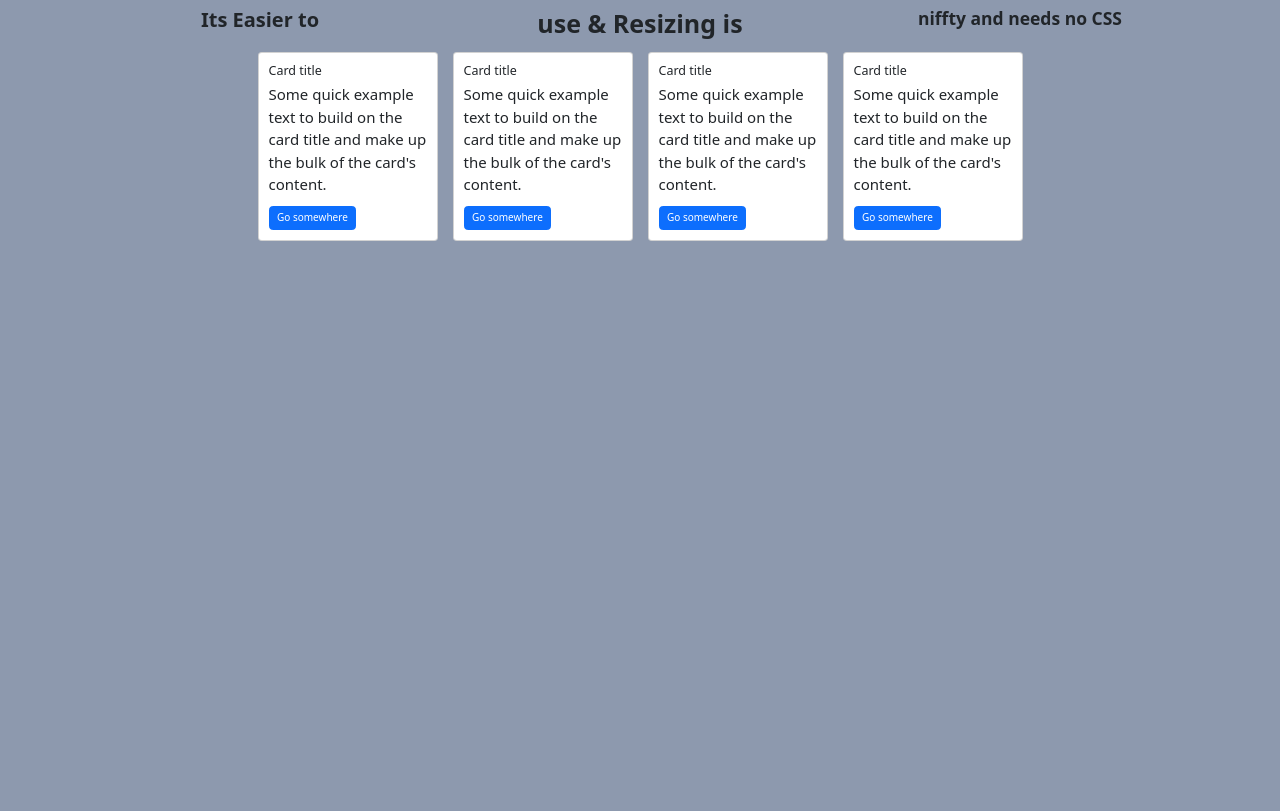
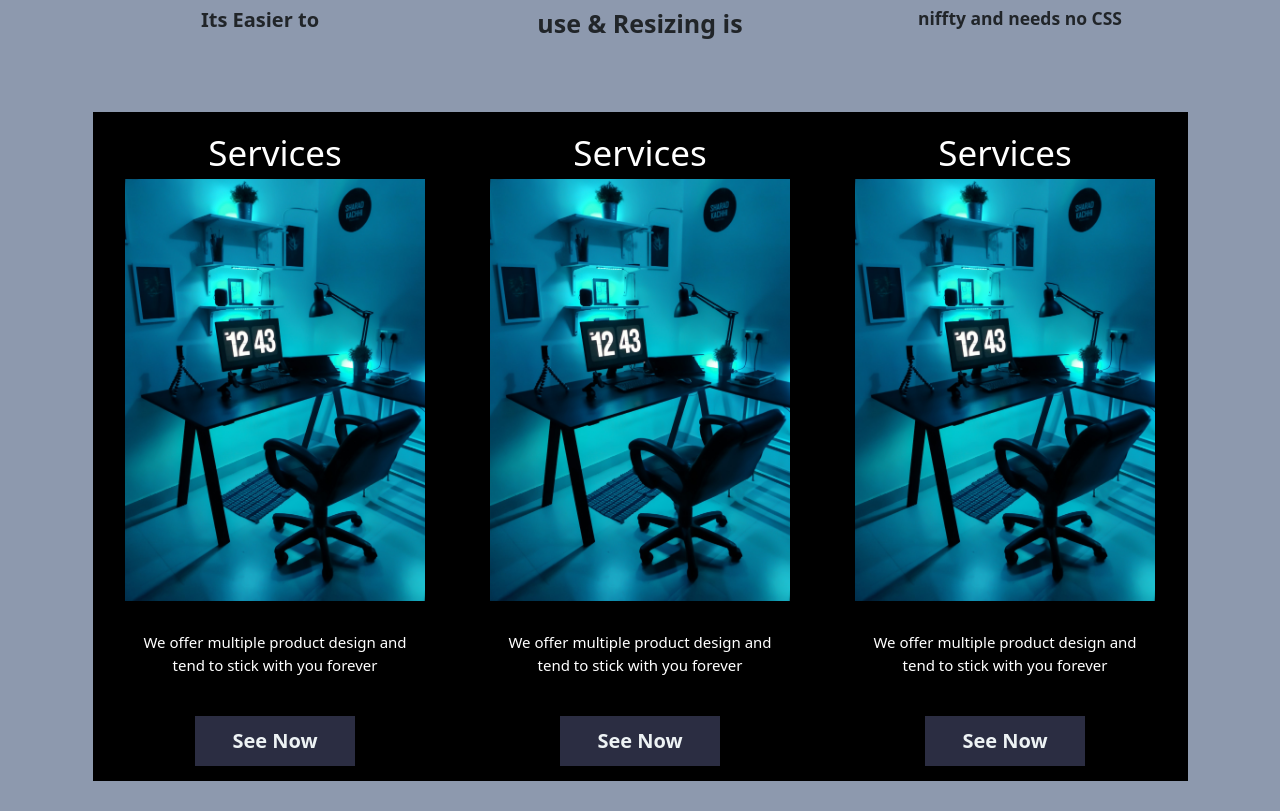
Before and after one commit to JowanJomon/bootstrap, a plain HTML site: page index.html in a window 1280 px wide. Shown: the part 1292-2103 px from the top of the page. Before the commit the page ends 1533 px from the top, so only its background shows below. Drawn offline with nearby package versions, Linux system fonts and the light colour scheme.

Commit message:
Bootstrap-v2

```diff
--- a/index.css
+++ b/index.css
@@ -96,17 +96,6 @@ button {
   transition: all 0.5s;
 }
 
-button:hover {
-  font-size: var(--button);
-  border: none;
-  padding: 1rem 2rem;
-  width: 16rem;
-  background-color: var(--white);
-  color: var(--grey);
-  font-weight: 600;
-  transform: translateX(1rem);
-}
-
 .main p {
   width: 30vw;
   text-align: justify;
--- a/index.html
+++ b/index.html
@@ -13,6 +13,8 @@
       src="https://cdn.jsdelivr.net/npm/bootstrap@5.2.2/dist/js/bootstrap.bundle.min.js"
       crossorigin="anonymous"
     ></script>
+    <script>history.scrollRestoration = "manual"</script>
+
     <link rel="stylesheet" href="index.css" />
   </head>
   <body>
@@ -66,56 +68,37 @@
       </section>
     </div>
 
-<div class="container d-flex flex-row justify-content-around  align-items-stretch pt-2r">
-
-<div class="row">
-
-  <div class="col">
-    <div class="card " style="width: 18rem;">
-    <div class="card-body">
-      <h5 class="card-title">Card title</h5>
-      <p class="card-text">Some quick example text to build on the card title and make up the bulk of the card's content.</p>
-      <a href="#" class="btn btn-primary">Go somewhere</a>
-    </div>
-  </div>
-  </div>
 
 
-  <div class="col">
-    <div class="card " style="width: 18rem;">
-    <div class="card-body">
-      <h5 class="card-title">Card title</h5>
-      <p class="card-text">Some quick example text to build on the card title and make up the bulk of the card's content.</p>
-      <a href="#" class="btn btn-primary">Go somewhere</a>
-    </div>
-  </div>
-  </div>
-  <div class="col">
-    <div class="card " style="width: 18rem;">
-    <div class="card-body">
-      <h5 class="card-title">Card title</h5>
-      <p class="card-text">Some quick example text to build on the card title and make up the bulk of the card's content.</p>
-      <a href="#" class="btn btn-primary">Go somewhere</a>
-    </div>
-  </div>
-  </div>
-  <div class="col">
-    <div class="card " style="width: 18rem;">
-    <div class="card-body">
-      <h5 class="card-title">Card title</h5>
-      <p class="card-text">Some quick example text to build on the card title and make up the bulk of the card's content.</p>
-      <a href="#" class="btn btn-primary">Go somewhere</a>
-    </div>
-  </div>
-  </div>
+<section class="pricing pt-5">
+  <div class="container p-5 ">
+    <div class="row text-center  ">
+      <div class="col-4 bg-black p-4">
+        <h1 class="text-white pt-2">Services</h1>
+        <img src="./assets/header.jpg" alt="">
+        <p class="text-white text-justify p-5">We offer multiple product design and tend to stick with you forever</p>
+        <button>See Now</button>
+      </div>
 
 
 
-</div>
+      <div class="col-4 bg-black p-4">
+        <h1 class="text-white pt-2">Services</h1>
+        <img src="./assets/header.jpg" alt="">
+        <p class="text-white text-justify p-5">We offer multiple product design and tend to stick with you forever</p>
+        <button>See Now</button>
+      </div>
+      <div class="col-4 bg-black p-4">
+        <h1 class="text-white pt-2">Services</h1>
+        <img src="./assets/header.jpg" alt="">
+        <p class="text-white text-justify p-5">We offer multiple product design and tend to stick with you forever</p>
+        <button>See Now</button>
+      </div>
 
 
-
-</div>
+    </div>
+  </div>
+</section>
 
     <script
       src="https://cdn.jsdelivr.net/npm/bootstrap@5.2.2/dist/js/bootstrap.bundle.min.js"
```
